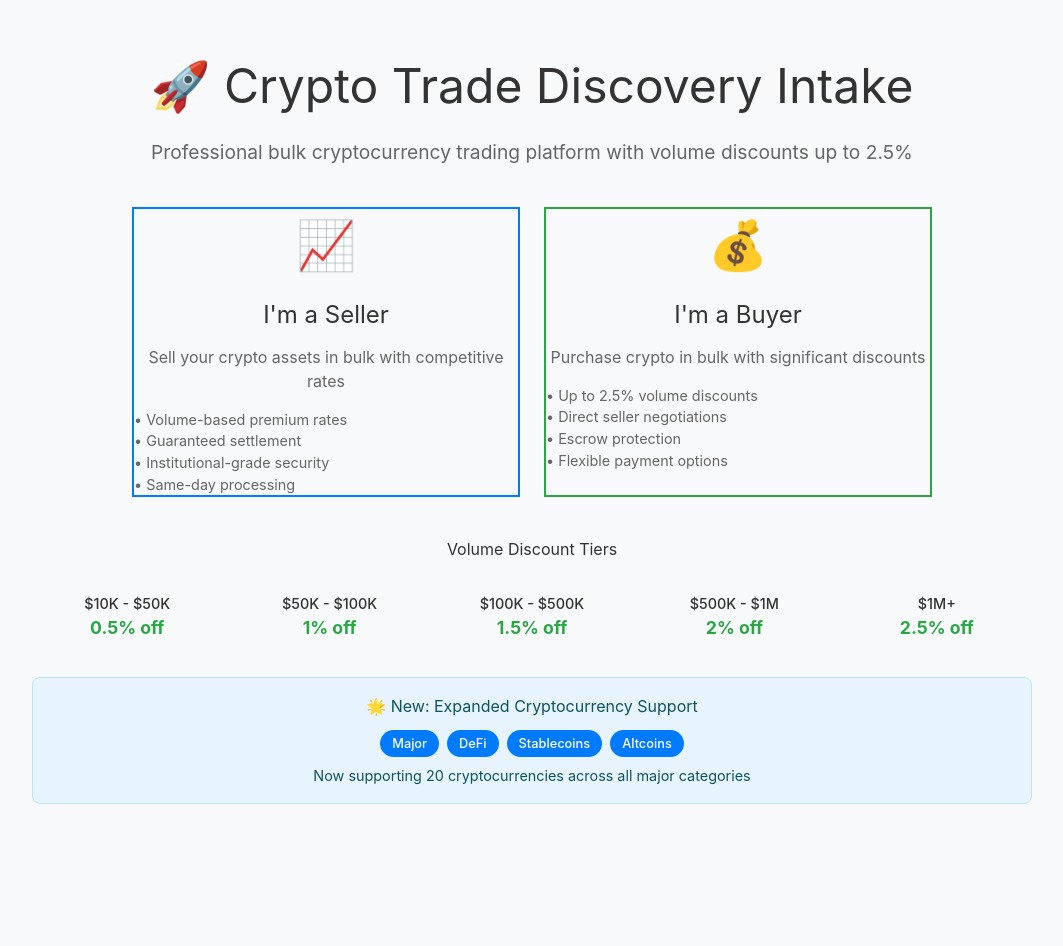
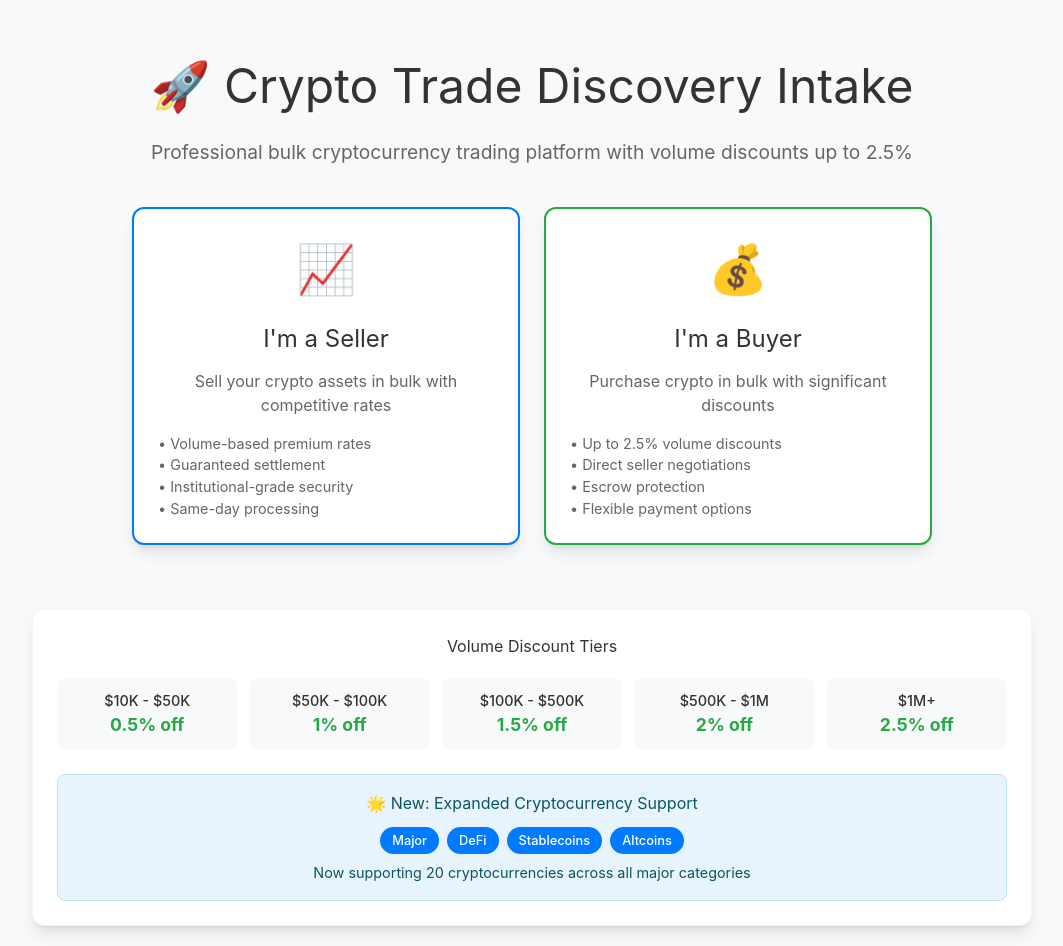
Before and after one commit to ASeanChronous/crypto-trade-discovery-intake, a Next.js app: page / in a window 1280 px wide. Shown: the whole page, without its empty margins (108-1171 px from the left). Before the commit the page ends 804 px from the top, so only its background shows below. Built offline with nearby package versions, Linux system fonts and the light colour scheme.

Commit message:
Create tailwind.config.js
new file in ver 1.3

```diff
--- /dev/null
+++ b/tailwind.config.js
@@ -0,0 +1,38 @@
+/** @type {import('tailwindcss').Config} */
+module.exports = {
+  content: [
+    './pages/**/*.{js,ts,jsx,tsx,mdx}',
+    './components/**/*.{js,ts,jsx,tsx,mdx}',
+    './app/**/*.{js,ts,jsx,tsx,mdx}',
+  ],
+  theme: {
+    extend: {
+      colors: {
+        'crypto-blue': '#627eea',
+        'crypto-orange': '#f7931a',
+        'crypto-green': '#00d4aa',
+        'crypto-purple': '#6f42c1',
+      },
+      animation: {
+        'fade-in': 'fadeIn 0.5s ease-in-out',
+        'slide-up': 'slideUp 0.3s ease-out',
+        'bounce-subtle': 'bounceSubtle 2s infinite',
+      },
+      keyframes: {
+        fadeIn: {
+          '0%': { opacity: '0' },
+          '100%': { opacity: '1' },
+        },
+        slideUp: {
+          '0%': { transform: 'translateY(20px)', opacity: '0' },
+          '100%': { transform: 'translateY(0)', opacity: '1' },
+        },
+        bounceSubtle: {
+          '0%, 100%': { transform: 'translateY(0)' },
+          '50%': { transform: 'translateY(-5px)' },
+        },
+      },
+    },
+  },
+  plugins: [],
+}
```
